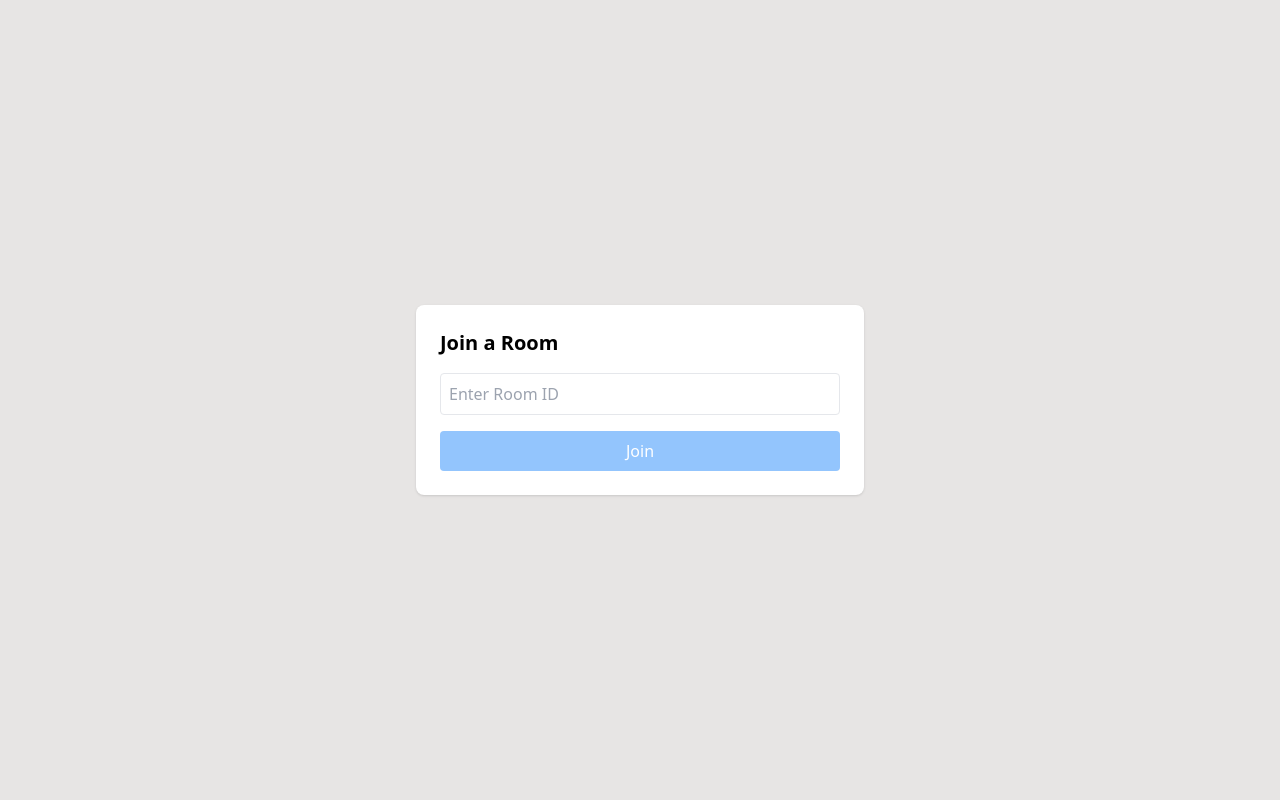
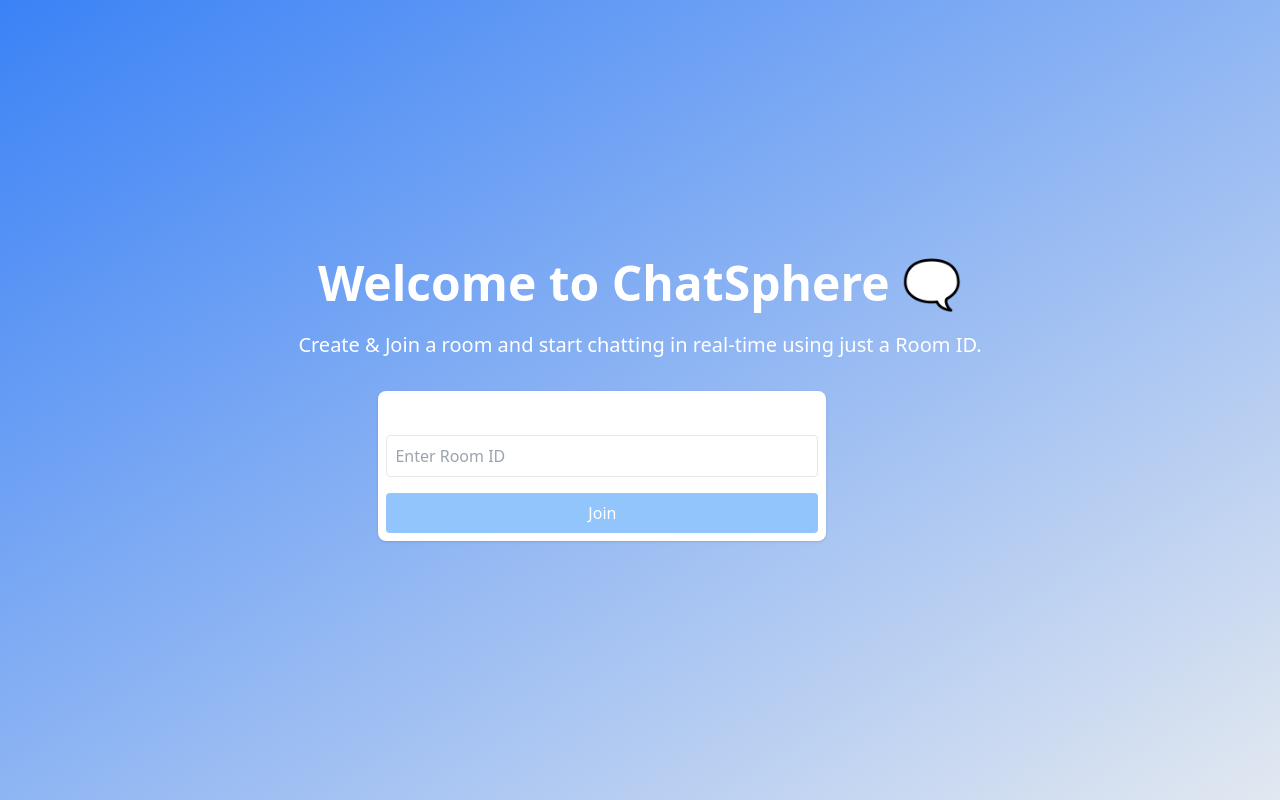
Before and after one commit to farman13/Chat-App, a React (Vite) app in the folder frontend/: page / in a window 1280 px wide. Built offline with nearby package versions, Linux system fonts and the light colour scheme.

Commit message:
changed ui

```diff
--- a/frontend/src/App.tsx
+++ b/frontend/src/App.tsx
@@ -22,9 +22,7 @@ const App = () => {
   }, [messages]);
 
   const joinRoom = () => {
-
     socket.current = new WebSocket("https://chat-app-867a.onrender.com");
-
     socket.current.onopen = () => {
       socket.current?.send(JSON.stringify({ type: "join", roomId }));
       setIsJoined(true);
@@ -34,7 +32,6 @@ const App = () => {
       const { sender, msg } = JSON.parse(event.data);
       setMessages((prev) => [...prev, { sender, content: msg }]);
     };
-
   };
 
   const handleDisconnect = () => {
@@ -48,9 +45,7 @@ const App = () => {
 
   const sendMessage = () => {
     if (socket.current) {
-      socket.current.send(
-        JSON.stringify({ type: "chat", msg: newMessage })
-      );
+      socket.current.send(JSON.stringify({ type: "chat", msg: newMessage }));
       setNewMessage("");
     }
   };
@@ -58,14 +53,20 @@ const App = () => {
   return (
     <div className="flex items-center justify-center min-h-screen bg-stone-200">
       {!isJoined ? (
-        <div className="w-full max-w-md bg-white p-6 rounded-lg shadow">
-          <h2 className="text-xl font-bold mb-4">Join a Room</h2>
+        <div className="min-h-screen w-full flex items-center justify-center bg-gradient-to-br from-blue-500 to-slate-200 text-white text-center px-4">
+          <div>
+            <h1 className="text-4xl md:text-5xl font-bold mb-6">Welcome to ChatSphere 🗨️</h1>
+            <p className="text-lg md:text-xl mb-8">
+              Create & Join a room and start chatting in real-time using just a Room ID.
+            </p>
+            <div className="w-full max-w-md bg-white p-2 rounded-lg ml-20 shadow">
+              <h2 className="text-xl font-bold mt-2">Join a Room</h2>
               <input
                 type="text"
                 placeholder="Enter Room ID"
                 value={roomId}
                 onChange={(e) => setRoomId(e.target.value)}
-            className="w-full p-2 border rounded mb-4"
+                className="w-full p-2 border rounded mb-4 text-black"
               />
               <button
                 onClick={joinRoom}
@@ -75,8 +76,10 @@ const App = () => {
                 Join
               </button>
             </div>
+          </div>
+        </div>
       ) : (
-        <div className="w-full max-w-2xl bg-white p-4 rounded-lg shadow">
+        <div className="w-full max-w-2xl bg-white p-4 rounded-lg shadow bg-gradient-to-br from-slate-200 to-blue-400">
           <header className="flex justify-between items-center mb-4">
             <h2 className="text-xl font-bold">Room: {roomId}</h2>
             <button
```
Lines whose indentation alone changed are shown as unchanged.
